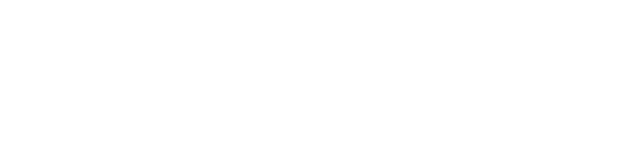
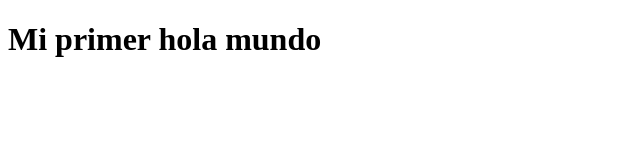
Before and after one commit to rjuarez1/hiperblog, a plain HTML site: page index.html in a window 1280 px wide. Shown: the whole page, without its empty margins (0-640 px from the left). Drawn offline with Linux system fonts and the light colour scheme.

Commit message:
agregue mi primer hola mundo al archivo index.html

```diff
--- a/index.html
+++ b/index.html
@@ -7,6 +7,6 @@
     <title>Document</title>
 </head>
 <body>
-
+    <h1>Mi primer hola mundo</h1>
 </body>
 </html>
```
